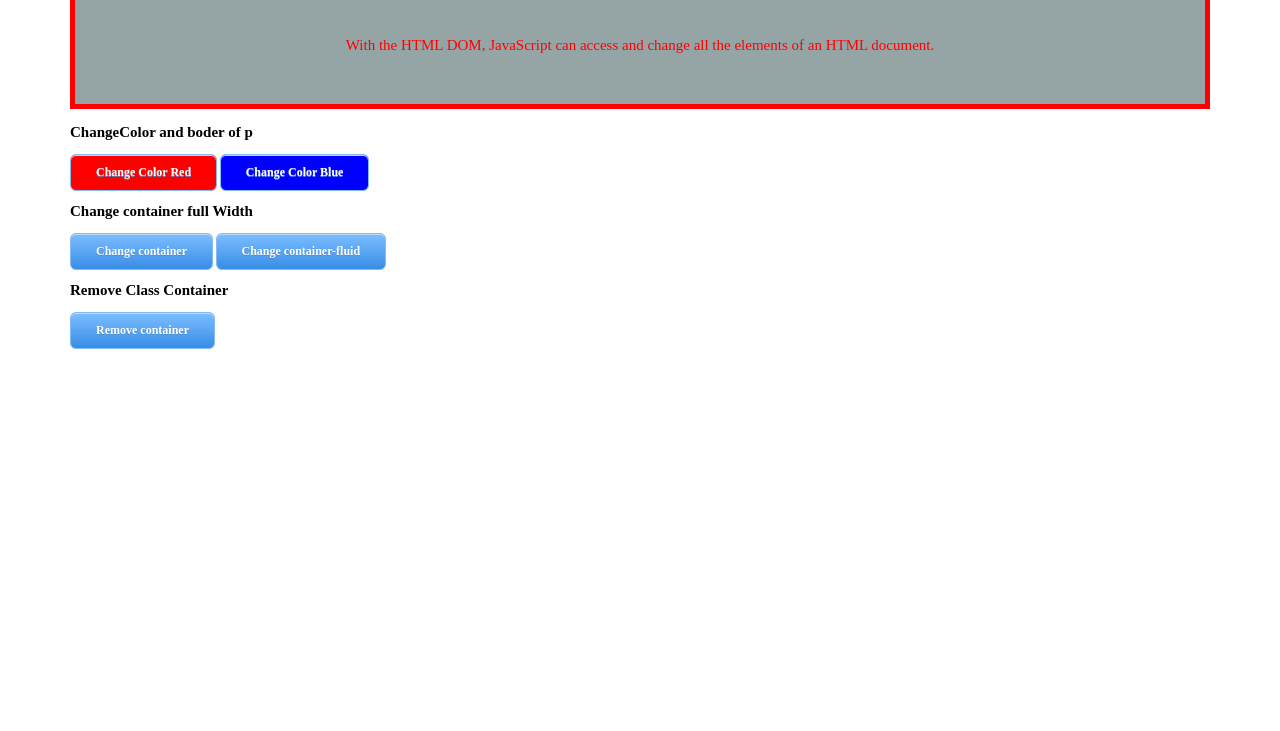
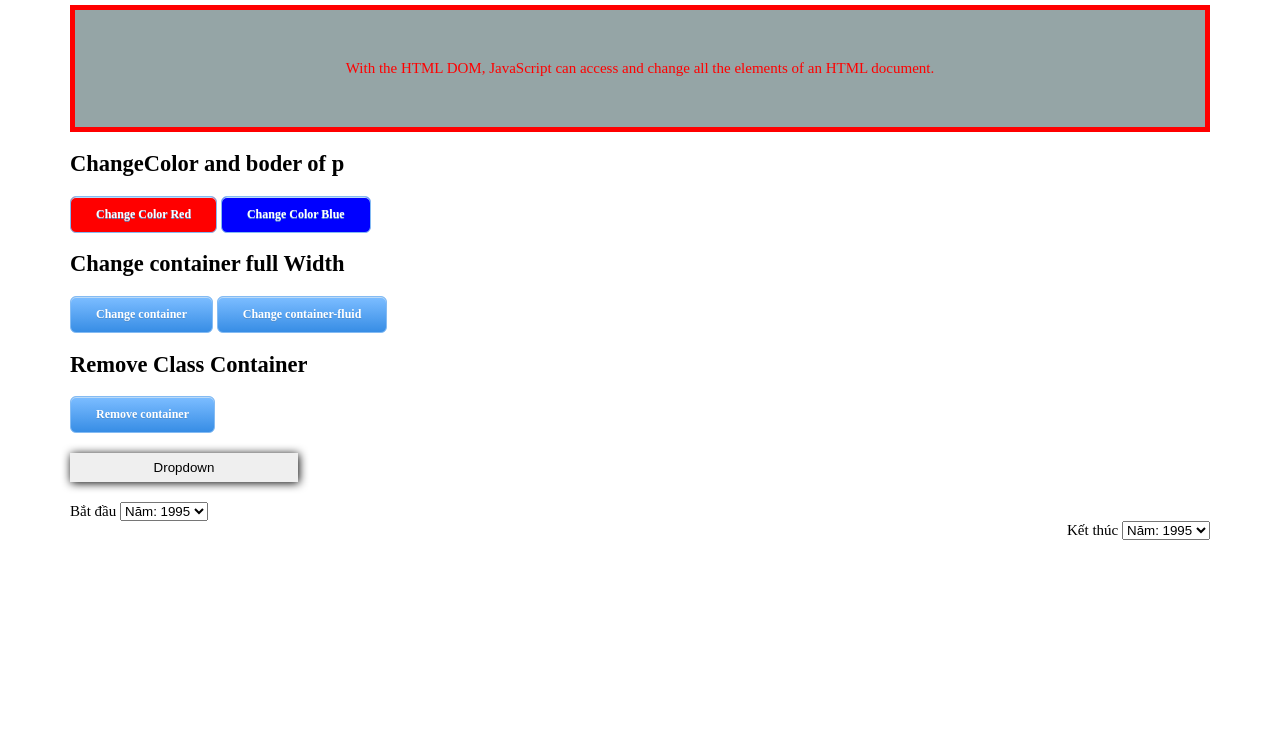
Before and after one commit to truongdu/DOM, a plain HTML site: page index.html in a window 1280 px wide. Shown: the part 69-800 px from the top of the page. Drawn offline with Linux system fonts and the light colour scheme.

Commit message:
select.append(option) - create new option of select

```diff
--- a/css/style.css
+++ b/css/style.css
@@ -11,6 +11,7 @@ html {
   font-size: 62.5%;
 }
 body {
+  font-size: 1.5rem;
 }
 img {
   display: block;
@@ -78,3 +79,43 @@ a {
 .change-blue{
   background: blue;
 }
+
+
+.dropdown{
+  width:20%;
+  font-size: 1.4rem;
+  position: relative;
+  margin-top: 2rem;
+}
+.dropdown .btn{
+  padding:0.7rem 2rem;
+  width: 100%;
+  border: 0;
+  box-shadow: 0.1rem 0.1rem 1rem 0 rgb(0,0,0,1);
+}
+.dropdown__menu{
+  display: none;
+  padding: 0;
+  z-index: 2;
+  left:100%;
+  top:-1.5rem;
+  width: 70%;
+  position: absolute;
+  box-shadow: 0.1rem 0.1rem 1rem 0 rgb(0,0,0,1);
+  background-color: #fff;
+  transition: 0.5s;
+}
+.dropdown.open .dropdown__menu{
+  display: block;
+}
+.dropdown__menu li{
+  padding: 0.5rem;
+  text-align: center;
+}
+.form-test{
+  margin:2rem 0;
+}
+
+.form-test > .form-year-2{
+  float:right;
+}
--- a/index.html
+++ b/index.html
@@ -7,7 +7,7 @@
 	<link id="changeColor-text" demo_style="color" rel="stylesheet" href="css/style-1.css">
 </head>
 <body>
-	<div class="container">
+	<div class="container abc 123">
 		<h1>DEMO DOM JS</h1>
 		<div class="demo">
 			<p class="demo_text">With the HTML DOM, JavaScript can access and change all the elements of an HTML document.</p>
@@ -20,6 +20,33 @@
 		<a class="myButton" onclick="addClass(changeContainerClass,'container-fluid')">Change container-fluid</a>
 		<h2>Remove Class Container</h2>
 		<a class="myButton" onclick="removeClass(changeContainerClass,'container-fluid')">Remove container</a>
+
+		<div class="dropdown">
+			<button class="btn" onclick="openDropDown('open');">Dropdown</button>
+			<ul class="dropdown__menu">
+				<li><a href="#">Drop down 1</a></li>
+				<li><a href="#">Drop down 2</a></li>
+				<li><a href="#">Drop down 3</a></li>
+				<li><a href="#">Drop down 4</a></li>
+				<li><a href="#">Drop down 5</a></li>
+			</ul>
+		</div>
+		<div class="form-test">
+			<form action="" class="form-year">
+				<label for="">Bắt đầu</label>
+				<select name="form-year__select" id="">
+					<!-- <option value="">11111</option> -->
+				</select>
+			</form>
+
+			<form action="" class="form-year-2">
+				<label for="">Kết thúc</label>
+				<select name="form-year__select" id="">
+					<!-- <option value="">2222</option> -->
+				</select>
+			</form>
+		</div>
+
 	</div>
 </body>
 <script src="main.js"></script>
--- a/main.js
+++ b/main.js
@@ -64,4 +64,32 @@ function removeClass(el, className){
 }
 // addClass(changeContainerClass,'abc');
 // addClass(h1,'conga');
-removeClass(changeContainerClass,'abc2');
+// removeClass(changeContainerClass,'abc2');
+
+
+var dropDownList = document.querySelector(".dropdown");
+
+function openDropDown(key){
+	var a = dropDownList.getAttribute("class");
+	var stringToArray = a.split(" ");
+	if(stringToArray.indexOf(key) == -1){
+		dropDownList.classList.add(key);
+	} else {
+		dropDownList.classList.remove(key);
+	}
+}
+
+var listSelectYear = Array.from( document.querySelectorAll("select[name='form-year__select']") );
+console.log(listSelectYear);
+
+for(var i=0; i<listSelectYear.length; i++ ){
+	var select = listSelectYear[i];
+	// console.log(select);
+	for(var j=1995; j<=2021; j++ ){
+		var createOption = document.createElement("option");
+			createOption.setAttribute("value", j);
+			createOption.innerHTML = "Năm: " + j;
+		select.append(createOption);
+		console.log(createOption);
+	}
+}
```
